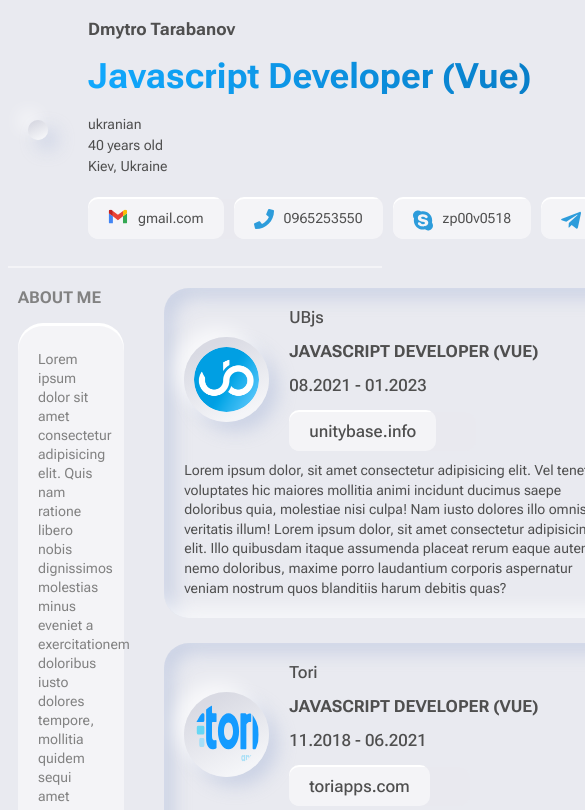
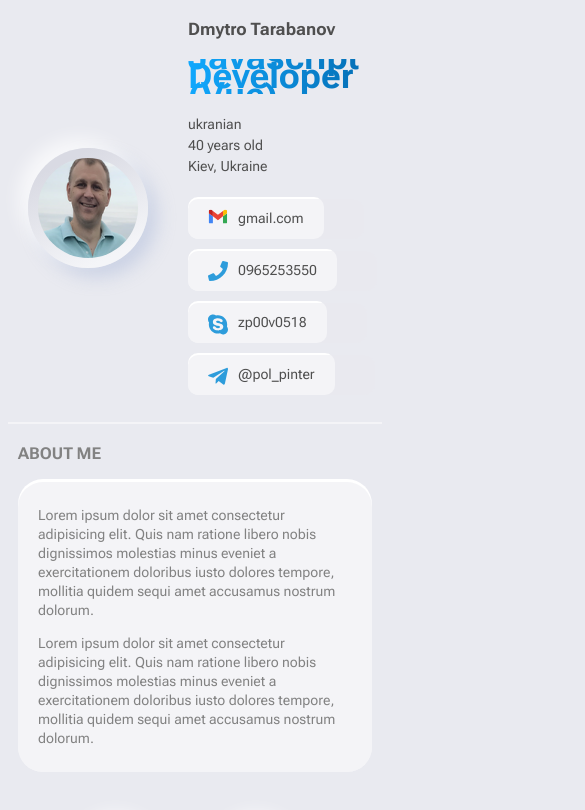
Before and after one commit to zp00v0518/cv-neo, a Vue app: page / in a window 390 px wide. Shown: the top 810 px of the page, 585 px wide, since content can reach past the window. Built offline with nearby package versions, Linux system fonts and the light colour scheme.

Commit message:
changes media querys for main

```diff
--- a/src/App.vue
+++ b/src/App.vue
@@ -45,4 +45,14 @@ main {
   column-gap: var(--gap);
   padding: 0 var(--padding);
 }
+
+@media (max-width: 1020px) {
+  main {
+    display: block;
+  }
+
+  .sidebar {
+    margin-block-end: calc(var(--padding-double) * 2);
+  }
+}
 </style>
--- a/src/assets/main.css
+++ b/src/assets/main.css
@@ -12,8 +12,11 @@
     --padding-double: calc(var(--padding) * 2);
 
     --border-radius: 10px;
+
+    --tablet: 1020px;
 }
- html {
+
+html {
     font-size: 14px;
     color: var(--txt-primary-color)
  }
--- a/src/components/atoms/AvatarCv/AvatarCv.vue
+++ b/src/components/atoms/AvatarCv/AvatarCv.vue
@@ -19,12 +19,13 @@ export default {
 
 <style>
 .avatar-cv {
-    overflow: hidden;
+    min-width: 100px;
     aspect-ratio: 1;
     padding: var(--padding);
     border-radius: 100%;
     background: linear-gradient(153.43deg, #D9DAE3 17.71%, #F4F5F8 83.33%);
     box-shadow: -9.15368px -9.15368px 18.3074px rgba(255, 255, 255, 0.7), 9.15368px 9.15368px 18.3074px rgba(189, 200, 223, 0.7);
+    overflow: hidden;
 }
 
 .avatar-cv img {
--- a/src/components/moleculs/ContactsCv/ContactsCv.vue
+++ b/src/components/moleculs/ContactsCv/ContactsCv.vue
@@ -40,6 +40,7 @@ export default {
 .contacts {
   display: flex;
   gap: var(--padding);
+  flex-wrap: wrap;
 }
 .contacts .badge-btn__icon {
   color: #2d9cdb;
```
